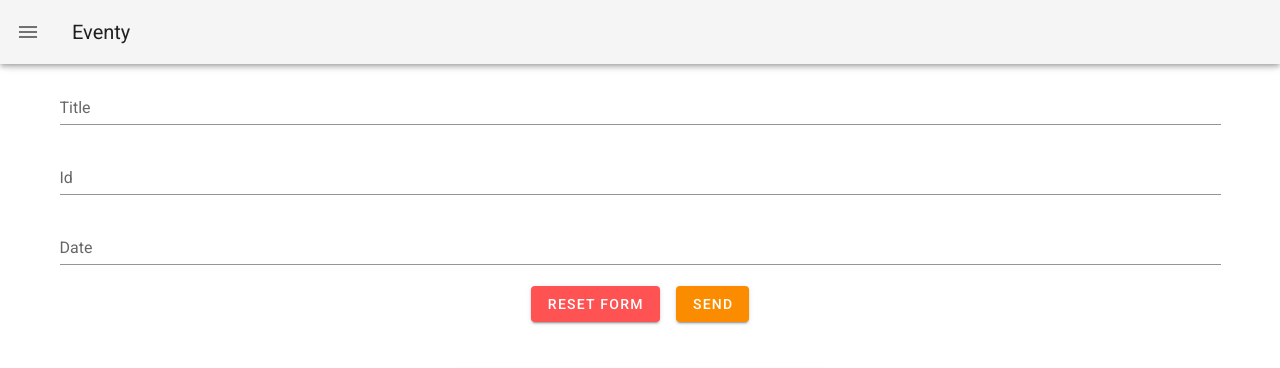
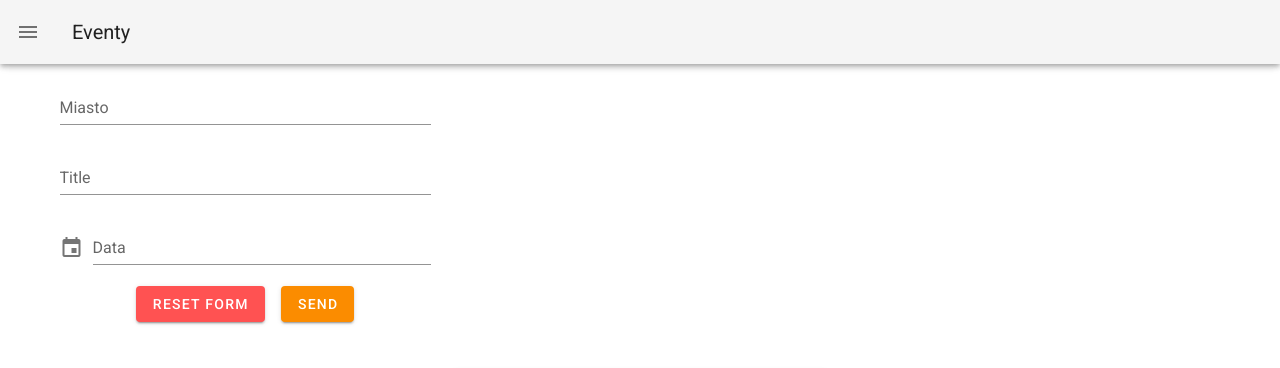
Before and after one commit to Natanaelis/eventy, a Nuxt app: page /event in a window 1280 px wide. Shown: the top 368 px of the page. Built offline with nearby package versions, Linux system fonts and the light colour scheme; grey boxes are pictures that could not be loaded.

Commit message:
Add event

```diff
--- a/components/event/EventAdd.vue
+++ b/components/event/EventAdd.vue
@@ -1,19 +1,57 @@
 <template>
-  <v-form ref="form">
-    <v-text-field v-model="title" label="Title" required></v-text-field>
-    <v-text-field v-model="id" label="Id" required></v-text-field>
-    <v-text-field v-model="date" label="Date" required></v-text-field>
-    <v-btn color="error" class="mr-4" @click="reset"> Reset Form </v-btn>
+  <v-row>
+    <v-col cols="4">
+      <v-form ref="form">
+        <v-text-field v-model="city" label="Miasto" required></v-text-field>
+        <v-text-field v-model="title" label="Title" required></v-text-field>
+        <v-menu
+          ref="menu"
+          v-model="menu"
+          :close-on-content-click="false"
+          :return-value.sync="date"
+          transition="scale-transition"
+          offset-y
+          min-width="auto"
+        >
+          <template #activator="{ on, attrs }">
+            <v-text-field
+              v-model="date"
+              readonly
+              prepend-icon="mdi-calendar"
+              label="Data"
+              required
+              v-bind="attrs"
+              v-on="on"
+            ></v-text-field>
+          </template>
+          <v-date-picker
+            v-model="date"
+            locale="pl-pl"
+            :first-day-of-week="1"
+            no-title
+            scrollable
+          >
+            <v-spacer></v-spacer>
+            <v-btn text color="primary" @click="menu = false"> Anuluj </v-btn>
+            <v-btn text color="primary" @click="$refs.menu.save(date)">
+              OK
+            </v-btn>
+          </v-date-picker>
+        </v-menu>
+        <v-btn color="error" class="mr-4" @click="reset"> Reset Form </v-btn>
 
-    <v-btn color="warning" @click="send"> Send </v-btn>
-  </v-form>
+        <v-btn color="warning" @click="send"> Send </v-btn>
+      </v-form>
+    </v-col>
+  </v-row>
 </template>
 <script>
 export default {
   data: () => ({
     title: '',
-    id: '',
     date: '',
+    city: '',
+    menu: false,
   }),
 
   methods: {
@@ -21,7 +59,13 @@ export default {
       this.$refs.form.reset()
     },
     send() {
-      console.log(this.title)
+      this.$store.dispatch('event/send', {
+        title: this.title,
+        id: Date.now(),
+        date: this.date,
+        city: this.city,
+      })
+      this.reset()
     },
   },
 }
--- /dev/null
+++ b/store/event/actions.js
@@ -0,0 +1,5 @@
+export default {
+  send(context, payload) {
+    context.commit('addEvent', payload)
+  },
+}
--- /dev/null
+++ b/store/event/mutations.js
@@ -0,0 +1,5 @@
+export default {
+  addEvent(state, payload) {
+    state.items.push(payload)
+  },
+}
--- /dev/null
+++ b/store/user/state.js
@@ -0,0 +1,8 @@
+export default () => ({
+  users: [
+    { name: 'Jan 1', id: 1, city: 'Warszawa' },
+    { name: 'Jan 2', id: 2, city: 'Warszawa' },
+    { name: 'Jan 3', id: 3, city: 'Warszawa' },
+    { name: 'Jan 4', id: 4, city: 'Warszawa' },
+  ],
+})
```
